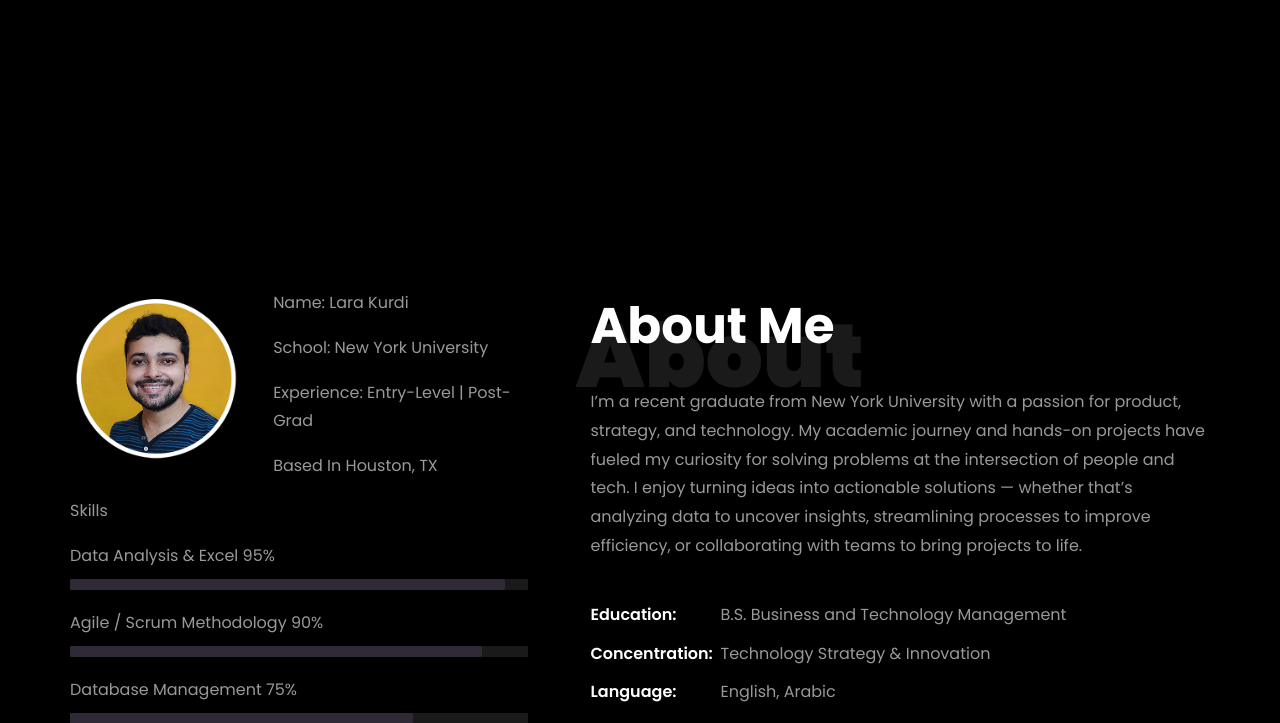
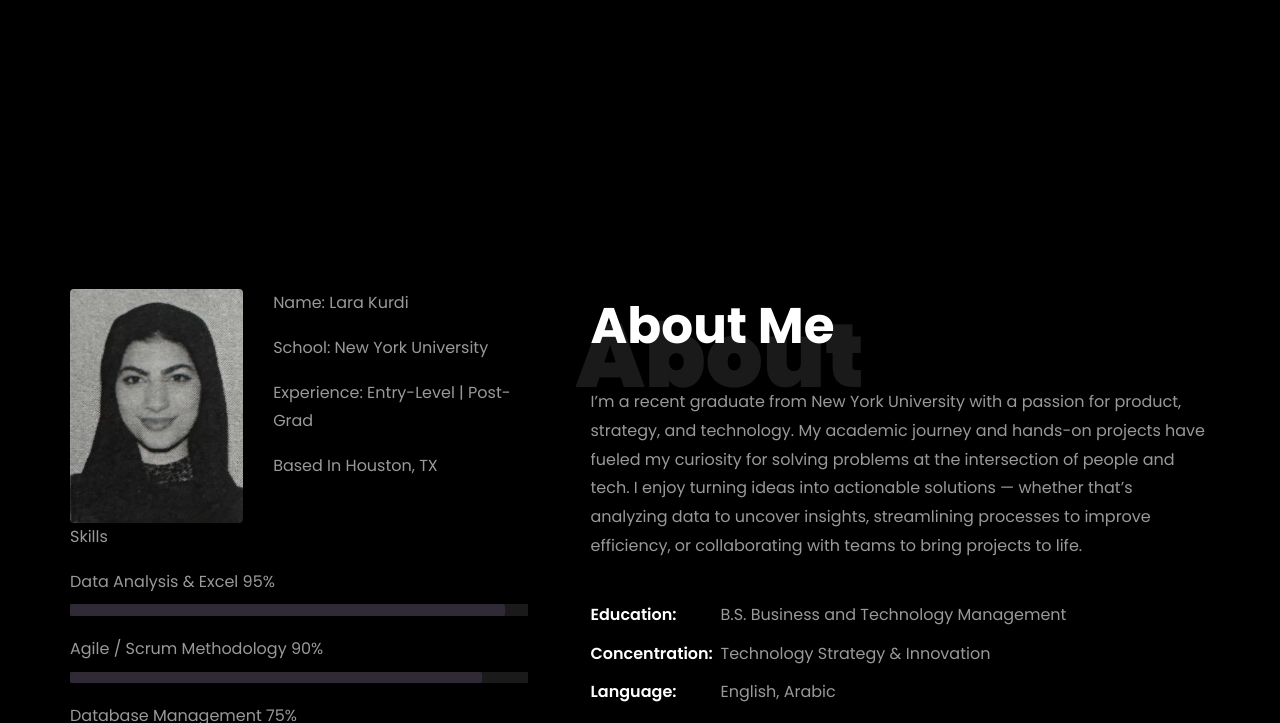
Before and after one commit to larakurdi/portfolio-website, a plain HTML site: page index.html in a window 1280 px wide. Shown: the part 573-1296 px from the top of the page. Drawn offline with Linux system fonts and the light colour scheme; files whose address does not match are found by name.

Commit message:
Update index.html

```diff
--- a/index.html
+++ b/index.html
@@ -213,7 +213,7 @@
 								<div class="row">
 									<div class="col-sm-6 col-md-5">
 									  <div class="about-img">
-										<img src="about-me.png" class="img-fluid rounded b-shadow-a" alt="">
+										<img src="IMG_5229.jpg" class="img-fluid rounded b-shadow-a" alt="">
 									  </div>
 									</div>
 									<!-- Details next to profile image -->
```
